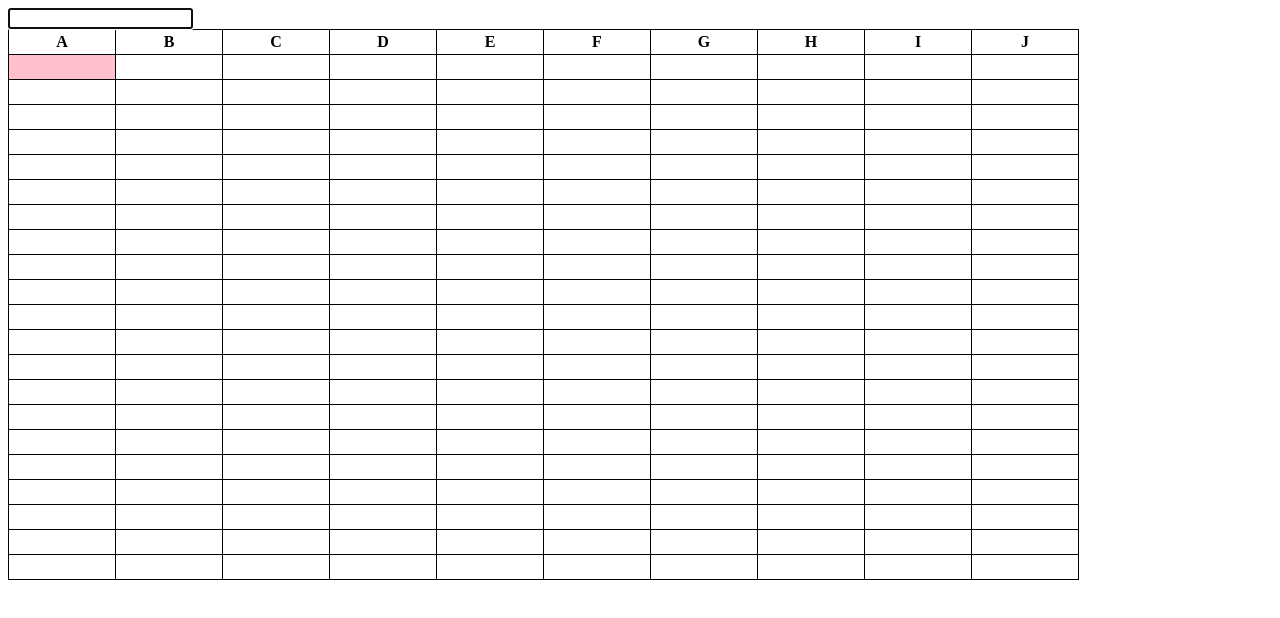
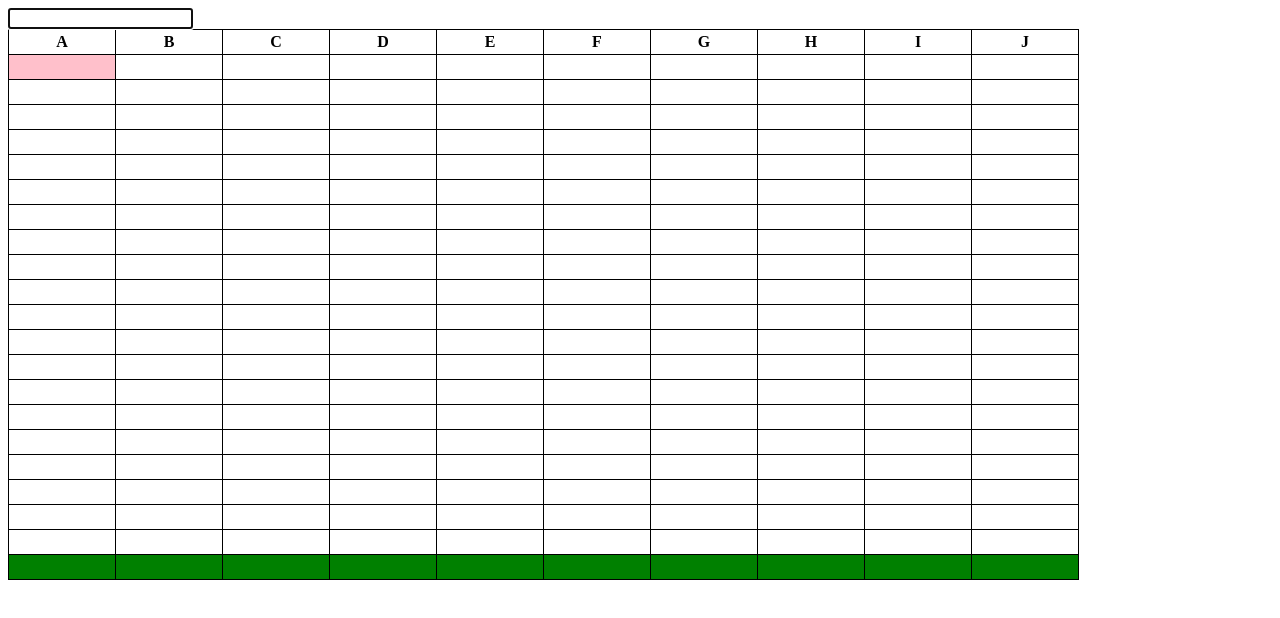
Before and after one commit to JMSLaw17/X-Cell, a website: page public/index.html in a window 1280 px wide. Drawn offline with Linux system fonts and the light colour scheme.

Commit message:
rethought approach and eventually implemented sum row, but could not write test for it

```diff
--- a/client/js/table-model.js
+++ b/client/js/table-model.js
@@ -1,5 +1,5 @@
 class TableModel {
-  constructor(numCols=10, numRows=21) {
+  constructor(numCols=10, numRows=20) {
     this.numCols = numCols;
     this.numRows = numRows;
     this.data = {};
--- a/public/css/styles.css
+++ b/public/css/styles.css
@@ -10,6 +10,10 @@ td {
   padding: 3px;
 }
 
+tfoot {
+  background-color: green;
+}
+
 .current-cell {
   background-color: pink;
 }
--- a/public/js/bundle.js
+++ b/public/js/bundle.js
@@ -52,7 +52,7 @@ module.exports = {
 };
 },{}],4:[function(require,module,exports){
 class TableModel {
-  constructor(numCols=10, numRows=21) {
+  constructor(numCols=10, numRows=20) {
     this.numCols = numCols;
     this.numRows = numRows;
     this.data = {};
@@ -74,7 +74,7 @@ class TableModel {
 module.exports = TableModel;
 },{}],5:[function(require,module,exports){
 const { getLetterRange } = require('./array-util');
-const { removeChildren, createTR, createTH, createTD, createTF } = require('./dom-util');
+const { removeChildren, createTR, createTH, createTD } = require('./dom-util');
 
 class TableView {
   constructor(model) {
@@ -91,7 +91,7 @@ class TableView {
   initDomReferences() {
   	this.headerRowEl = document.querySelector('THEAD TR');
   	this.sheetBodyEl = document.querySelector('TBODY');
-    this.footerRowEl = document.querySelector('TFOOT');
+    this.footerRowEl = document.querySelector('TFOOT TR');
   	this.formulaBarEl = document.querySelector('#formula-bar');
   }
 
@@ -113,6 +113,7 @@ class TableView {
   renderTable() {
   	this.renderTableHeader();
   	this.renderTableBody();
+  	this.renderTableFooter();
   }
 
   renderTableHeader() {
@@ -148,6 +149,20 @@ class TableView {
   	this.sheetBodyEl.appendChild(fragment);
   }
 
+  renderTableFooter() {
+  	removeChildren(this.footerRowEl);
+    for (let col = 0; col < this.model.numCols; col++) {
+      let sum = 0;
+      for (let row = 0; row < this.model.numRows; row++) {
+        let value = parseFloat(this.model.getValue({col: col, row: row}), 10);
+        if (!isNaN(value)) {
+      	  sum += value;
+        }
+      }
+      this.footerRowEl.appendChild(createTD(sum));
+    }
+  }
+
   attachEventHandlers() {
   	this.sheetBodyEl.addEventListener('click', this.handleSheetClick.bind(this));
   	this.formulaBarEl.addEventListener('keyup', this.handleFormulaBarChange.bind(this));
@@ -157,6 +172,7 @@ class TableView {
   	const value = this.formulaBarEl.value;
   	this.model.setValue(this.currentCellLocation, value);
   	this.renderTableBody();
+  	this.renderTableFooter();
   }
 
   handleSheetClick(evt) {
```
Also changed, not shown: client/js/table-view.js (+18 -2 lines), client/js/test/dom-util.test.js (+0 -8 lines), client/js/test/fixtures/sheet-container.html (+4 -0 lines), client/js/test/table-view.test.js (+6 -0 lines).
